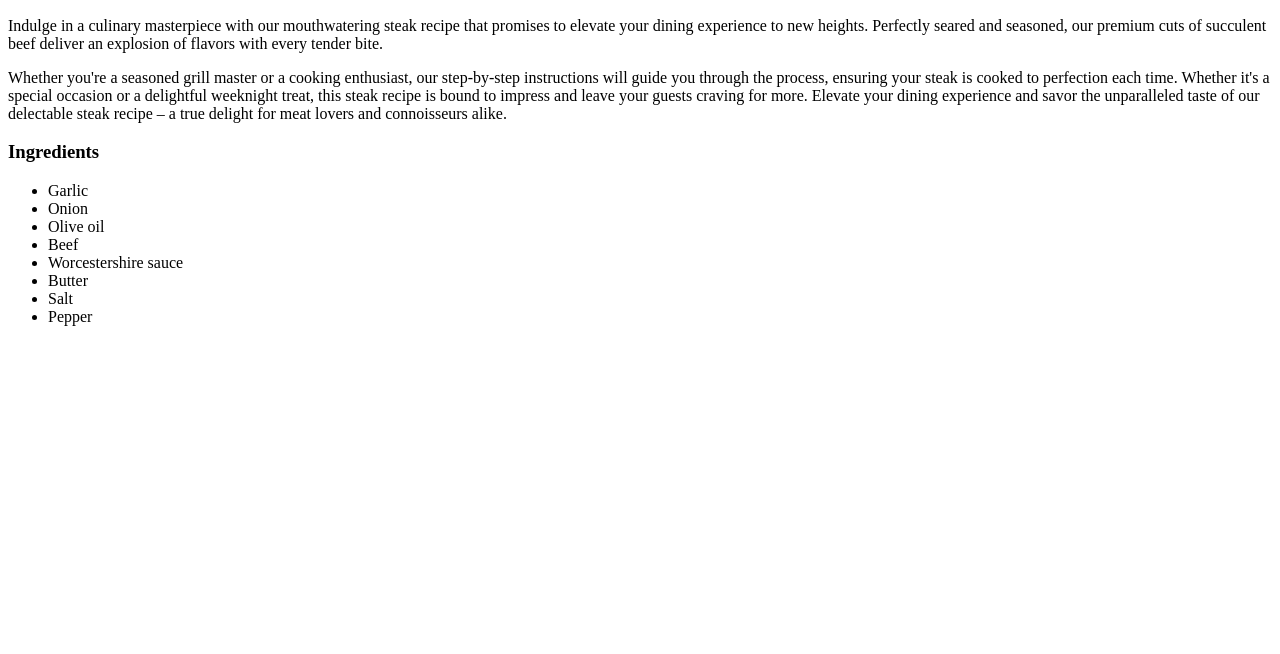
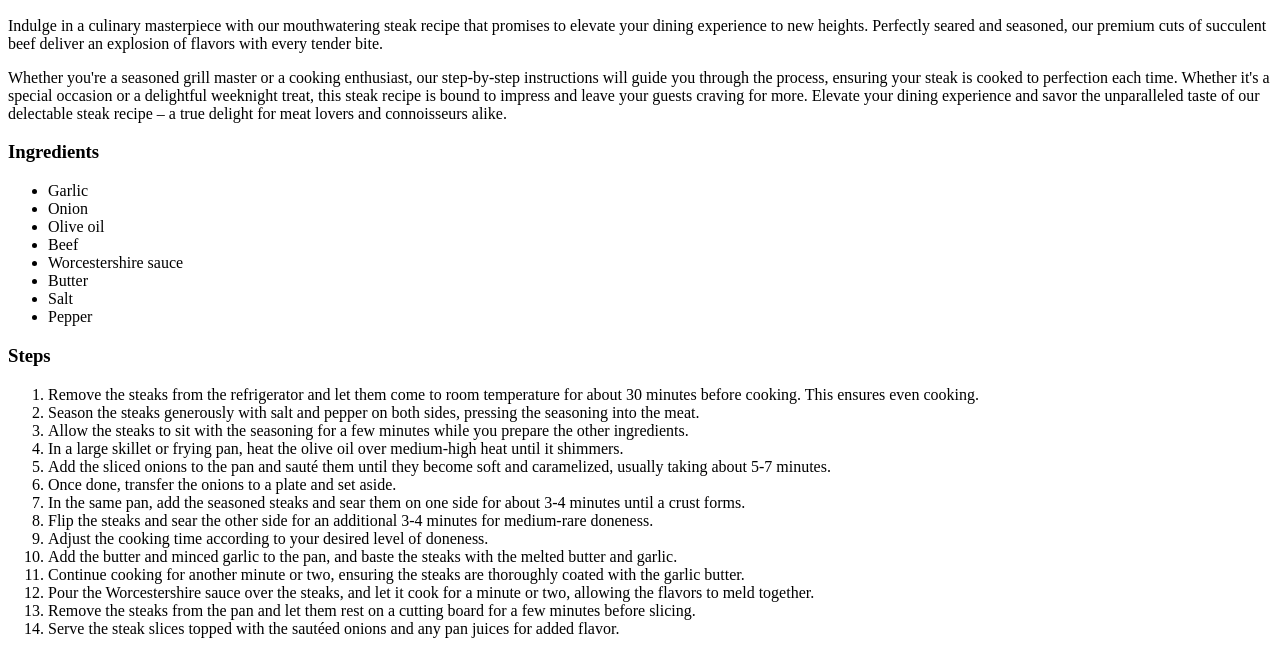
Before and after one commit to theholytom/odin-recipe, a plain HTML site: page recipes/steak.html in a window 1280 px wide. Shown: the part 434-1088 px from the top of the page. Before the commit the page ends 800 px from the top, so only its background shows below. Drawn offline with Linux system fonts and the light colour scheme.

Commit message:
Add steps
Add Steps heading + step-by-step procedure by using ordered list.

```diff
--- a/recipes/steak.html
+++ b/recipes/steak.html
@@ -21,5 +21,22 @@
         <li>Salt</li>
         <li>Pepper</li>
     </ul>
+    <h3>Steps</h3>
+    <ol>
+        <li>Remove the steaks from the refrigerator and let them come to room temperature for about 30 minutes before cooking. This ensures even cooking.</li>
+        <li>Season the steaks generously with salt and pepper on both sides, pressing the seasoning into the meat.</li>
+        <li>Allow the steaks to sit with the seasoning for a few minutes while you prepare the other ingredients.</li>
+        <li>In a large skillet or frying pan, heat the olive oil over medium-high heat until it shimmers.</li>
+        <li>Add the sliced onions to the pan and sauté them until they become soft and caramelized, usually taking about 5-7 minutes.</li>
+        <li>Once done, transfer the onions to a plate and set aside.</li>
+        <li>In the same pan, add the seasoned steaks and sear them on one side for about 3-4 minutes until a crust forms.</li>
+        <li>Flip the steaks and sear the other side for an additional 3-4 minutes for medium-rare doneness.</li>
+        <li>Adjust the cooking time according to your desired level of doneness.</li>
+        <li>Add the butter and minced garlic to the pan, and baste the steaks with the melted butter and garlic.</li>
+        <li>Continue cooking for another minute or two, ensuring the steaks are thoroughly coated with the garlic butter.</li>
+        <li>Pour the Worcestershire sauce over the steaks, and let it cook for a minute or two, allowing the flavors to meld together.</li>
+        <li>Remove the steaks from the pan and let them rest on a cutting board for a few minutes before slicing.</li>
+        <li>Serve the steak slices topped with the sautéed onions and any pan juices for added flavor.</li>
+    </ol>
 </body>
 </html>
```
